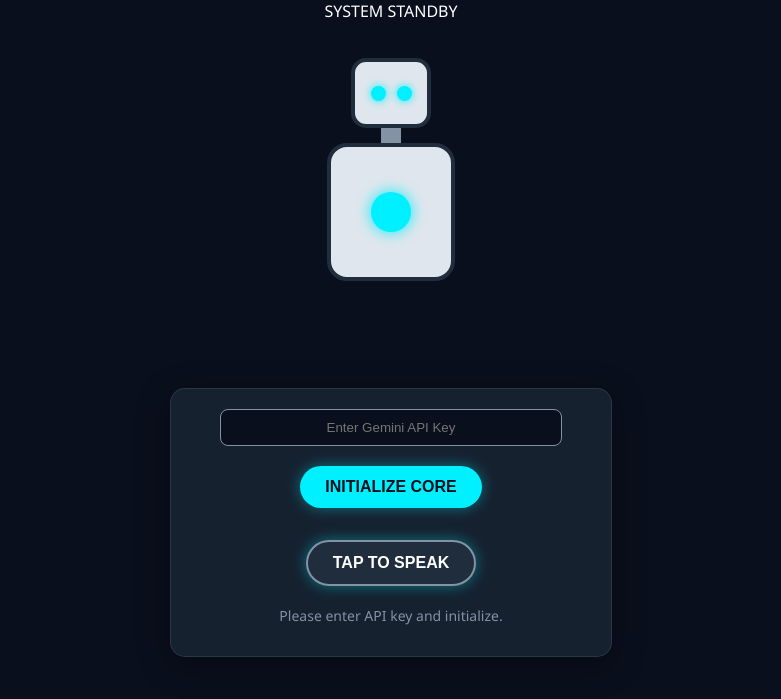
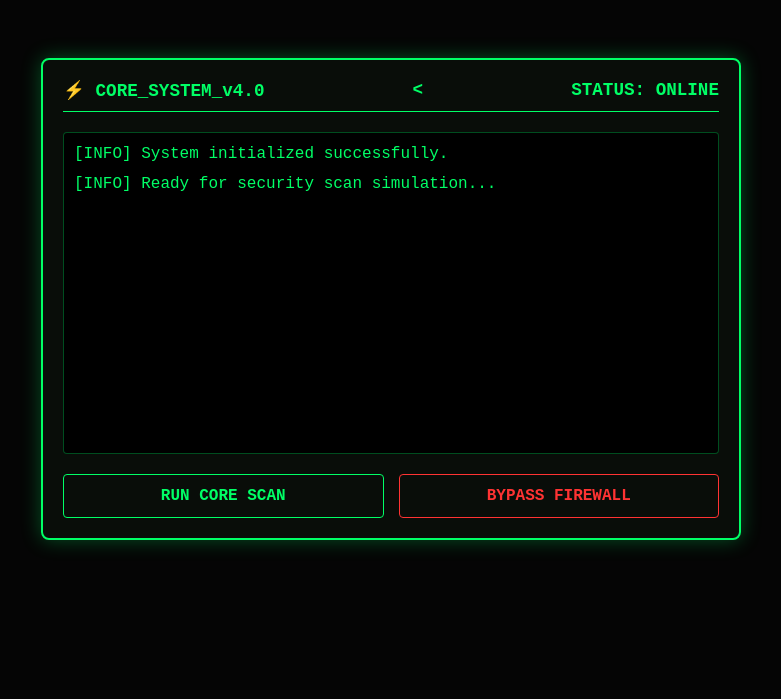
Before and after one commit to lukmanansari12sk/jarvis-ai, a plain HTML site: page index.html in a window 1280 px wide. Shown: the part 101-800 px from the top of the page, without its empty margins (249-1030 px from the left). Drawn offline with Linux system fonts and the light colour scheme.

Commit message:
Update index.html

```diff
--- a/index.html
+++ b/index.html
@@ -3,364 +3,185 @@
 <head>
     <meta charset="UTF-8">
     <meta name="viewport" content="width=device-width, initial-scale=1.0">
-    <title>JARVIS AI Assistant</title>
+    <title>CYBER DEFENSE TERMINAL v4.0</title>
     <style>
         body {
-            background-color: #0a0f1d;
-            color: #ffffff;
-            font-family: 'Segoe UI', Tahoma, Geneva, Verdana, sans-serif;
+            background-color: #050505;
+            color: #00ff66;
+            font-family: 'Courier New', Courier, monospace;
             display: flex;
-            flex-direction: column;
             align-items: center;
             justify-content: center;
             min-height: 100vh;
             margin: 0;
-            overflow-x: hidden;
+            overflow: hidden;
         }
+        .terminal-box {
+            width: 90%;
+            max-width: 700px;
+            background-color: rgba(10, 15, 10, 0.9);
+            border: 2px solid #00ff66;
+            box-shadow: 0 0 20px rgba(0, 255, 102, 0.3);
+            border-radius: 8px;
+            padding: 20px;
+            box-sizing: border-box;
+        }
+        .header {
+            border-bottom: 1px solid #00ff66;
+            padding-bottom: 10px;
+            margin-bottom: 20px;
+            display: flex;
+            justify-content: space-between;
+            font-weight: bold;
+            font-size: 1.1rem;
+        }
+        .output-screen {
+            height: 300px;
+            overflow-y: auto;
+            margin-bottom: 20px;
+            padding: 10px;
+            background-color: #000;
+            border-radius: 4px;
+            border: 1px solid rgba(0, 255, 102, 0.3);
+        }
+        .line {
+            margin-bottom: 8px;
+            line-height: 1.4;
+            opacity: 0;
+            animation: fadeIn 0.3s forwards;
+        }
+        @keyframes fadeIn {
+            to { opacity: 1; }
+        }
+        .accent { color: #58a6ff; }
+        .danger { color: #ff3333; }
+        .warning { color: #ffcc00; }
 
-        .header {
-            text-align: center;
-            margin-bottom: 20px;
+        .btn-panel {
+            display: flex;
+            gap: 15px;
         }
-
-        .header h1 {
-            color: #00f0ff;
-            letter-spacing: 5px;
-            margin: 0;
-            text-shadow: 0 0 10px rgba(0, 240, 255, 0.5);
+        .action-btn {
+            flex: 1;
+            background-color: transparent;
+            color: #00ff66;
+            border: 1px solid #00ff66;
+            padding: 12px;
+            font-family: 'Courier New', Courier, monospace;
+            font-size: 1rem;
+            font-weight: bold;
+            cursor: pointer;
+            border-radius: 4px;
+            text-transform: uppercase;
+            transition: all 0.2s ease;
         }
-
-        /* Geometric Robot Design */
-        .robot-container {
-            width: 200px;
-            height: 300px;
-            display: flex;
-            flex-direction: column;
-            align-items: center;
-            position: relative;
-            margin-bottom: 30px;
+        .action-btn:hover {
+            background-color: #00ff66;
+            color: #000;
+            box-shadow: 0 0 15px rgba(0, 255, 102, 0.6);
         }
-
-        .robot-head {
-            width: 80px;
-            height: 70px;
-            background: #e0e6ed;
-            border-radius: 15px;
-            position: relative;
-            border: 4px solid #1f2d3d;
-            display: flex;
-            justify-content: space-around;
-            align-items: center;
-            padding: 0 10px;
-            box-sizing: border-box;
-            transition: transform 0.3s;
-        }
-
-        .eye {
-            width: 15px;
-            height: 15px;
-            background: #00f0ff;
-            border-radius: 50%;
-            box-shadow: 0 0 8px #00f0ff;
-        }
-
-        .robot-neck {
-            width: 20px;
-            height: 15px;
-            background: #8492a6;
-        }
-
-        .robot-body {
-            width: 120px;
-            height: 130px;
-            background: #e0e6ed;
-            border-radius: 20px;
-            border: 4px solid #1f2d3d;
-            position: relative;
-            display: flex;
-            justify-content: center;
-            align-items: center;
-        }
-
-        .power-core {
-            width: 40px;
-            height: 40px;
-            background: #00f0ff;
-            border-radius: 50%;
-            box-shadow: 0 0 15px #00f0ff;
-            transition: all 0.3s;
-        }
-
-        /* Animations based on state */
-        .listening .eye {
-            animation: blink 1s infinite alternate;
-        }
-
-        .listening .power-core {
-            animation: pulse 1s infinite alternate;
-        }
-
-        .speaking .robot-body, .speaking .robot-head {
-            animation: shake 0.2s infinite;
-        }
-
-        .speaking .power-core {
-            background: #ff007c;
-            box-shadow: 0 0 20px #ff007c;
-        }
-
-        @keyframes blink {
-            0% { transform: scaleY(1); }
-            100% { transform: scaleY(0.1); }
-        }
-
-        @keyframes pulse {
-            0% { transform: scale(1); box-shadow: 0 0 10px #00f0ff; }
-            100% { transform: scale(1.2); box-shadow: 0 0 25px #00f0ff; }
-        }
-
-        @keyframes shake {
-            0% { transform: translate(1px, 1px) rotate(0deg); }
-            100% { transform: translate(-1px, -2px) rotate(1deg); }
-        }
-
-        /* Controls */
-        .controls-card {
-            background: rgba(31, 45, 61, 0.6);
-            border-radius: 15px;
-            padding: 20px;
-            width: 90%;
-            max-width: 400px;
-            box-shadow: 0 8px 32px 0 rgba(0, 0, 0, 0.37);
-            backdrop-filter: blur(4px);
-            border: 1px solid rgba(255, 255, 255, 0.1);
-            text-align: center;
-        }
-
-        .api-input {
-            width: 80%;
-            padding: 10px;
-            border-radius: 8px;
-            border: 1px solid #8492a6;
-            background: #0a0f1d;
-            color: #fff;
-            margin-bottom: 15px;
-            text-align: center;
-        }
-
-        .btn {
-            background: #00f0ff;
-            color: #0a0f1d;
-            border: none;
-            padding: 12px 25px;
-            font-weight: bold;
-            border-radius: 25px;
-            cursor: pointer;
-            font-size: 16px;
-            box-shadow: 0 0 15px rgba(0, 240, 255, 0.4);
-            transition: all 0.3s ease;
-            margin: 5px;
-        }
-
-        .btn:active {
-            transform: scale(0.95);
-        }
-
-        .btn-mic {
-            background: #1f2d3d;
-            color: #fff;
-            border: 2px solid #8492a6;
-        }
-
-        .btn-mic.active {
-            background: #ff007c;
-            border-color: #ff007c;
-            box-shadow: 0 0 15px #ff007c;
-        }
-
-        .status-text {
-            margin-top: 15px;
-            font-size: 14px;
-            color: #8492a6;
-            min-height: 20px;
-        }
-
-        #transcript-box {
-            margin-top: 10px;
-            font-style: italic;
-            color: #00f0ff;
+        .action-btn:disabled {
+            border-color: #333;
+            color: #333;
+            cursor: not-allowed;
+            box-shadow: none;
         }
     </style>
 </head>
 <body>
 
-    <div class="header">
-        <h1>JARVIS v2.5</h1>
-        <p id="system-status">SYSTEM STANDBY</p>
-    </div>
+    <div class="terminal-box">
+        <div class="header">
+            <span>⚡ CORE_SYSTEM_v4.0</span>
+            <<span>STATUS: ONLINE</span>
+        </div>
 
-    <div class="robot-container" id="robot">
-        <div class="robot-head">
-            <div class="eye"></div>
-            <div class="eye"></div>
+        <div class="output-screen" id="terminal-output">
+            <div class="line">[INFO] System initialized successfully.</div>
+            <div class="line">[INFO] Ready for security scan simulation...</div>
         </div>
-        <div class="robot-neck"></div>
-        <div class="robot-body">
-            <div class="power-core"></div>
+
+        <div class="btn-panel">
+            <button class="action-btn" id="scan-btn" onclick="startScan()">Run Core Scan</button>
+            <button class="action-btn danger" id="bypass-btn" onclick="startBypass()" style="border-color: #ff3333; color: #ff3333;">Bypass Firewall</button>
         </div>
     </div>
 
-    <div class="controls-card">
-        <input type="password" id="api-key" class="api-input" placeholder="Enter Gemini API Key">
-        <br>
-        <button class="btn" id="init-btn" onclick="initCore()">INITIALIZE CORE</button>
-        <br><br>
-        <button class="btn btn-mic" id="mic-btn" disabled>TAP TO SPEAK</button>
-        <div class="status-text" id="status">Please enter API key and initialize.</div>
-        <div id="transcript-box"></div>
-    </div>
+    <script>
+        const output = document.getElementById('terminal-output');
+        const scanBtn = document.getElementById('scan-btn');
+        const bypassBtn = document.getElementById('bypass-btn');
 
-    <script>
-        let apiKey = "";
-        let recognition;
-        let isListening = false;
-        const robot = document.getElementById('robot');
-        const statusText = document.getElementById('status');
-        const micBtn = document.getElementById('mic-btn');
-        const transcriptBox = document.getElementById('transcript-box');
-
-        // Speech Recognition Setup
-        if ('webkitSpeechRecognition' in window || 'SpeechRecognition' in window) {
-            const SpeechRecognition = window.SpeechRecognition || window.webkitSpeechRecognition;
-            recognition = new SpeechRecognition();
-            recognition.continuous = false;
-            recognition.interimResults = false;
-            recognition.lang = 'en-US';
-
-            recognition.onstart = () => {
-                isListening = true;
-                robot.className = "robot-container listening";
-                statusText.innerText = "Listening... Speak now.";
-                micBtn.classList.add('active');
-                micBtn.innerText = "TAP TO MUTO";
-            };
-
-            recognition.onend = () => {
-                isListening = false;
-                micBtn.classList.remove('active');
-                micBtn.innerText = "TAP TO SPEAK";
-                if(robot.className === "robot-container listening") {
-                    robot.className = "robot-container";
-                    statusText.innerText = "Processing...";
-                }
-            };
-
-            recognition.onresult = async (event) => {
-                const transcript = event.results[0][0].transcript;
-                transcriptBox.innerText = `You: "${transcript}"`;
-
-                // Local Instant Override Check
-                const lowerText = transcript.toLowerCase();
-                if (lowerText.includes('features') || lowerText.includes('identity') || lowerText.includes('apne bare me') || lowerText.includes('kisne banaya')) {
-                    speakLocal("Lukman, someone is asking about my identity and features. May I disclose the details?");
-                    return;
-                }
-
-                // If not local, send to Gemini
-                await fetchGemini(transcript);
-            };
-
-            recognition.onerror = (err) => {
-                console.error(err);
-                statusText.innerText = "Speech error or timeout. Try again.";
-                robot.className = "robot-container";
-            };
-        } else {
-            statusText.innerText = "Speech recognition not supported in this browser.";
+        function printLine(text, type = '') {
+            const line = document.createElement('div');
+            line.className = `line ${type}`;
+            line.innerHTML = text;
+            output.appendChild(line);
+            output.scrollTop = output.scrollHeight;
         }
 
-        function initCore() {
-            apiKey = document.getElementById('api-key').value.trim();
-            if (!apiKey) {
-                alert("Please enter a valid Gemini API Key!");
-                return;
-            }
-            document.getElementById('system-status').innerText = "CORE ACTIVE";
-            statusText.innerText = "Core Ready. Tap the mic button to speak.";
-            micBtn.disabled = false;
-            speakLocal("Systems online. J.A.R.V.I.S is ready.");
+        function disableButtons(status) {
+            scanBtn.disabled = status;
+            bypassBtn.disabled = status;
         }
 
-        // Tap to Talk toggle
-        micBtn.addEventListener('click', () => {
-            if (!recognition) return;
-            // Resume Audio Context for mobile safety
-            if (window.AudioContext || window.webkitAudioContext) {
-                const ctx = new (window.AudioContext || window.webkitAudioContext)();
-                if(ctx.state === 'suspended') ctx.resume();
-            }
-
-            if (isListening) {
-                recognition.stop();
-            } else {
-                window.speechSynthesis.cancel(); // Stop any current speech
-                recognition.start();
-            }
-        });
-
-        async function fetchGemini(text) {
-            const url = `https://generativelanguage.googleapis.com/v1/models/gemini-1.5-flash:generateContent?key=${apiKey}`;
-
-
-
-            // Context system instructions directly embedded
-            const customPrompt = `You are JARVIS, an advanced AI assistant. If the user is identified as Lukman Ansari, behave with a touch of wit and playful roasting for incorrect answers, but treat a teacher or 'Sir' with absolute textbook respectful mode. Respond to this query concisely: ${text}`;
-
-            try {
-                const response = await fetch(url, {
-                    method: 'POST',
-                    headers: { 'Content-Type': 'application/json' },
-                    body: JSON.stringify({
-                        contents: [{ parts: [{ text: customPrompt }] }]
-                    })
-                });
-
-                const data = await response.json();
-
-                if (data.error) {
-                    if (data.error.message.includes('quota') || data.error.message.includes('Limit')) {
-                        speakLocal("System temporary rate-limited. Please use a fresh API key or wait a minute.");
-                    } else {
-                        speakLocal("Error connecting to terminal. Please check config.");
-                    }
-                    return;
-                }
-
-                const reply = data.candidates[0].content.parts[0].text;
-                speakLocal(reply);
-
-            } catch (error) {
-                console.error(error);
-                speakLocal("Network breakdown. Failed to reach core engine.");
-            }
+        // Voice Output (No API key needed, uses built-in browser voice)
+        function speak(text) {
+            window.speechSynthesis.cancel();
+            const speech = new SpeechSynthesisUtterance(text);
+            speech.lang = 'en-US';
+            window.speechSynthesis.speak(speech);
         }
 
-        function speakLocal(text) {
-            window.speechSynthesis.cancel();
-            const utterance = new SpeechSynthesisUtterance(text);
-            utterance.lang = 'en-US';
+        function startScan() {
+            disableButtons(true);
+            output.innerHTML = '';
+            speak("Initiating system core diagnostics.");
 
-            utterance.onstart = () => {
-                robot.className = "robot-container speaking";
-                statusText.innerText = "JARVIS is responding...";
-            };
+            let steps = [
+                { text: "⏳ Initializing Global Network Scanner...", delay: 0 },
+                { text: "🛰️ Connecting to localized secure nodes...", delay: 800 },
+                { text: "<span class='accent'>[OK] Connection established with Mainframe.</span>", delay: 1500 },
+                { text: "🔍 Scanning internal database structures...", delay: 2200 },
+                { text: "⚠️ <span class='warning'>WARNING: Minor memory leak detected in Sector 7.</span>", delay: 3000 },
+                { text: "🛡️ Deploying security patches...", delay: 3800 },
+                { text: "🟩 <span class='accent'>[SUCCESS] System integrity verified. 100% Secure.</span>", delay: 4600 }
+            ];
 
-            utterance.onend = () => {
-                robot.className = "robot-container";
-                statusText.innerText = "Standby... Tap mic to speak.";
-            };
+            steps.forEach(step => {
+                setTimeout(() => {
+                    printLine(step.text);
+                    if(step.text.includes('SUCCESS')) {
+                        speak("Scan complete. System secured.");
+                        disableButtons(false);
+                    }
+                }, step.delay);
+            });
+        }
 
-            window.speechSynthesis.speak(utterance);
+        function startBypass() {
+            disableButtons(true);
+            output.innerHTML = '';
+            speak("Warning. Attempting to bypass firewall encryption.");
+
+            let steps = [
+                { text: "<span class='danger'>[ALERT] Overriding local firewall protocols...</span>", delay: 0 },
+                { text: "📡 Injecting packet strings into gateway...", delay: 700 },
+                { text: "🔑 Decrypting security handshake tokens...", delay: 1400 },
+                { text: "🧬 Cracking 256-bit AES encryption keys...", delay: 2100 },
+                { text: "💥 <span class='danger'>[CRITICAL] Firewalls offline! Accessing Core...</span>", delay: 2900 },
+                { text: "👑 <span class='accent'>ACCESS GRANTED. Welcome back, Admin.</span>", delay: 3800 }
+            ];
+
+            steps.forEach(step => {
+                setTimeout(() => {
+                    printLine(step.text);
+                    if(step.text.includes('GRANTED')) {
+                        speak("Access granted. Mainframe decrypted.");
+                        disableButtons(false);
+                    }
+                }, step.delay);
+            });
         }
     </script>
 </body>
```
